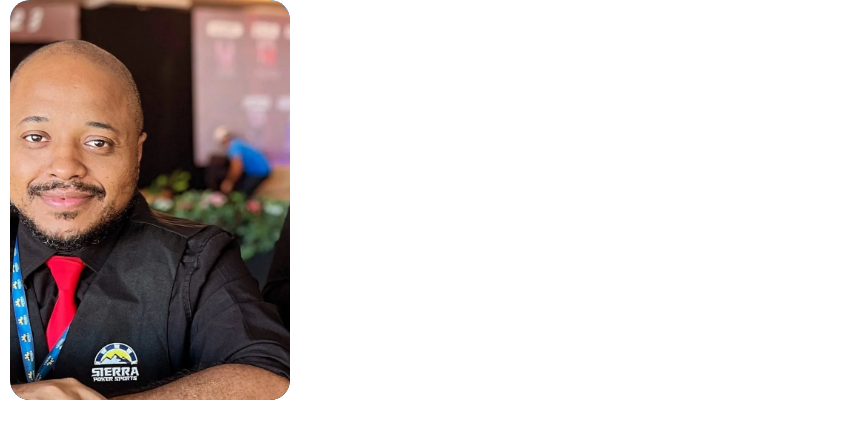
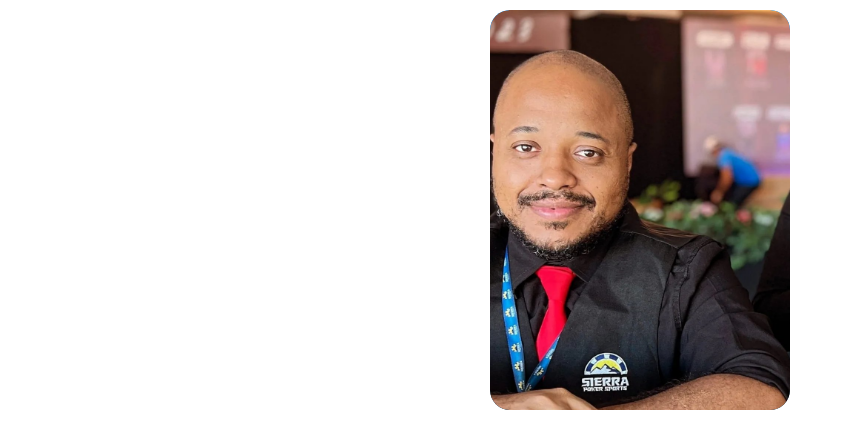
Before and after one commit to vonkoln/socialteste, a plain HTML site: page index.html in a window 1280 px wide. Shown: the whole page, without its empty margins (0-843 px from the left). Drawn offline with Linux system fonts and the light colour scheme.

Commit message:
Atualizar o style.css

```diff
--- a/style.css
+++ b/style.css
@@ -17,9 +17,9 @@
 .container
 {
     position: relative;
-    /*width: 1280px;*/
+    /*width: 1280px;
  width: 300px;
- height: 400px;
+ height: 400px;*/
     display: flex;
     justify-content: center;
     align-items: center;
```
